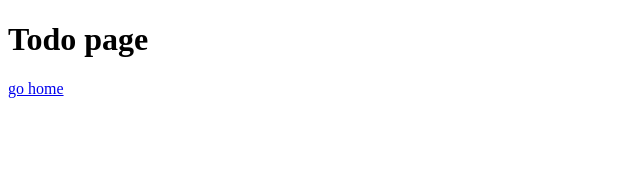
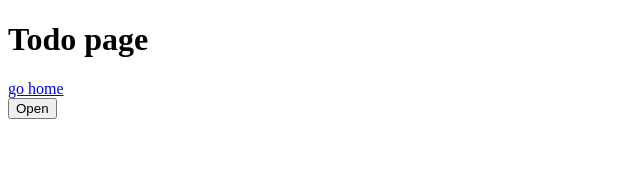
Before and after one commit to CkutlsGit/todol--vue-vuex, a Vue app in the folder todol/: page /todo in a window 1280 px wide. Shown: the top 188 px of the page, without its empty margins (0-640 px from the left). Built offline with nearby package versions, Linux system fonts and the light colour scheme.

Commit message:
feat: add logic for open and close modal window

```diff
--- a/todol/src/components/TodoPage.vue
+++ b/todol/src/components/TodoPage.vue
@@ -3,11 +3,20 @@
     <h1>Todo page</h1>
     <a href="#" @click="$router.push({ name: 'home' })">go home</a>
   </div>
+  <button type="button" @click="isModalOpen = !isModalOpen">{{ isModalOpen ? 'Close' : 'Open' }}</button>
+  <modal v-if="isModalOpen"></modal>
 </template>
 
 <script>
+import modal from "@/components/Modal.vue";
+
 export default {
-
+  components: { modal },
+  data() {
+    return {
+      isModalOpen: false,
+    }
+  }
 }
 </script>
 
```
